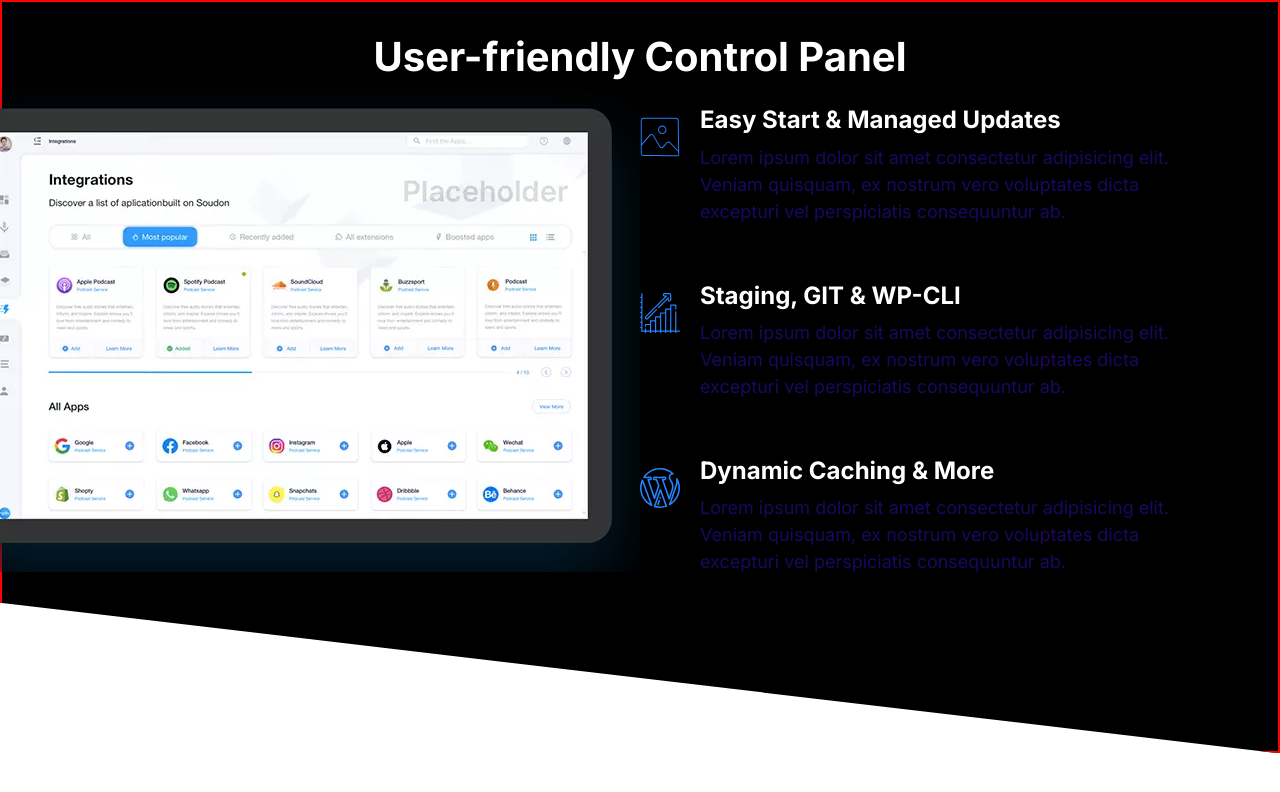
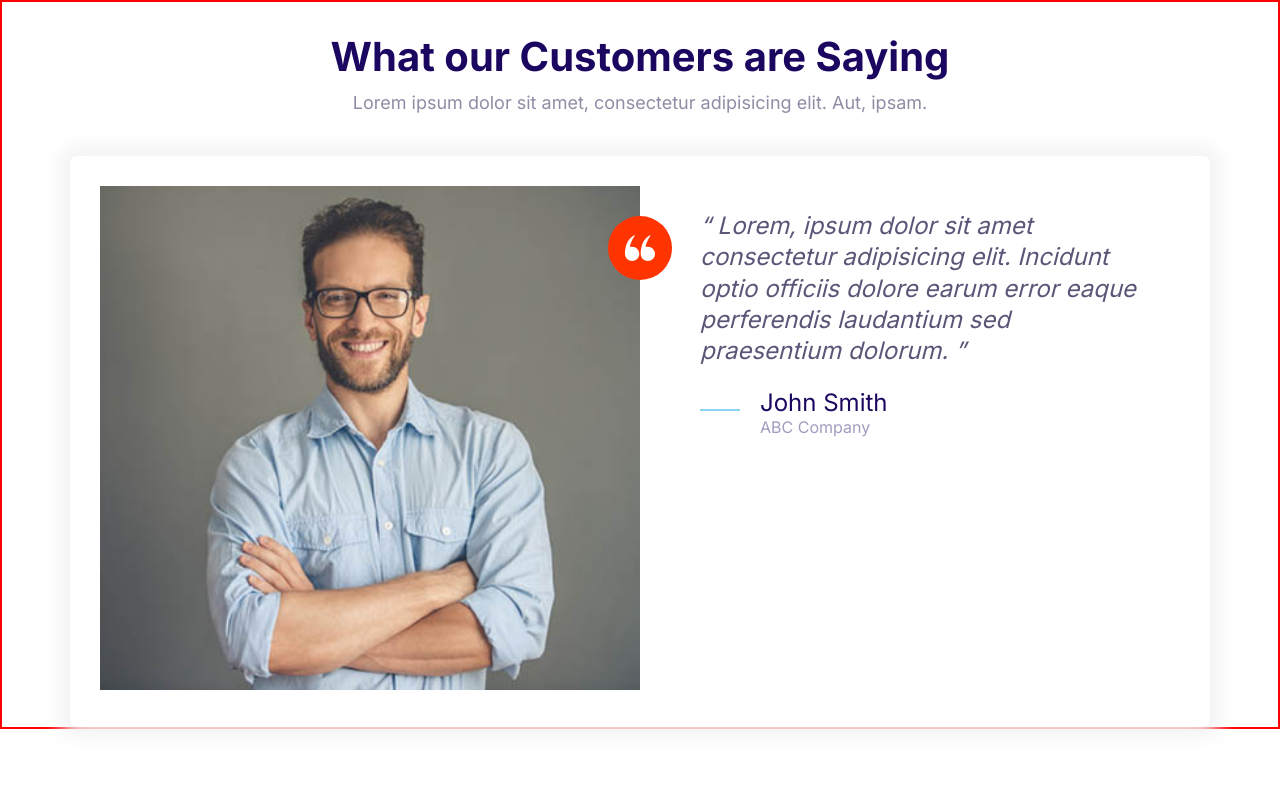
Before and after one commit to SandipPunalkar/moshify, a plain HTML site: page index.html in a window 1280 px wide. Drawn offline with Linux system fonts and the light colour scheme; files whose address does not match are found by name.

Commit message:
Build the block testimonials component.

```diff
--- a/css/styles.css
+++ b/css/styles.css
@@ -527,6 +527,7 @@ a {
 }
 .block__header {
   text-align: center;
+  margin-bottom: 4rem;
 }
 .block__heading {
   margin-top: 0;
--- a/index.html
+++ b/index.html
@@ -15,75 +15,49 @@
     <title>Document</title>
   </head>
   <body>
-    <section class="block block--dark block--skewed-right block-showcase">
+    <section class="block">
       <header class="block__header">
-        <h2>User-friendly Control Panel</h2>
+        <h2>What our Customers are Saying</h2>
+        <p>
+          Lorem ipsum dolor sit amet, consectetur adipisicing elit. Aut, ipsam.
+        </p>
       </header>
-      <div class="container grid grid--1x2">
-        <picture class="block-showcase__image">
-          <source
-            type="image/webp"
-            srcset="images/ipad.webp 1x, images/ipad@2x.webp 2x"
+      <div class="container">
+        <div class="card testimonial">
+          <div class="grid grid--1x2">
+            <div class="testimonial__image">
+              <img
+                src="images/testimonial.jpg"
+                alt="A happy, smiling customer"
               />
-          <source
-            type="image/png"
-            srcset="images/ipad.png 1x, images/ipad@2x.png 2x"
-          />
-          <img src="images/ipad.png" alt="" />
-        </picture>
-        <ul class="list">
-          <li>
+              <span class="icon-container icon-container--accent">
+                <svg class="icon icon--white icon--small">
+                  <use xlink:href="images/sprite.svg#quotes"></use>
+                </svg>
+              </span>
+            </div>
+            <blockquote class="quote">
+              <p class="quote__text">
+                Lorem, ipsum dolor sit amet consectetur adipisicing elit.
+                Incidunt optio officiis dolore earum error eaque perferendis
+                laudantium sed praesentium dolorum.
+              </p>
+              <footer>
                 <div class="media">
                   <div class="media__image">
-                <svg class="icon icon--primary">
-                  <use xlink:href="images/sprite.svg#snap"></use>
+                    <svg class="icon icon--primary quote__line">
+                      <use xlink:href="images/sprite.svg#line"></use>
                     </svg>
                   </div>
                   <div class="media__body">
-                <h3 class="media__title">Easy Start & Managed Updates</h3>
-                <p>
-                  Lorem ipsum dolor sit amet consectetur adipisicing elit.
-                  Veniam quisquam, ex nostrum vero voluptates dicta excepturi
-                  vel perspiciatis consequuntur ab.
-                </p>
+                    <h3 class="media__title quote__author">John Smith</h3>
+                    <p class="quote__organization">ABC Company</p>
                   </div>
                 </div>
-          </li>
-          <li>
-            <div class="media">
-              <div class="media__image">
-                <svg class="icon icon--primary">
-                  <use xlink:href="images/sprite.svg#growth"></use>
-                </svg>
-              </div>
-              <div class="media__body">
-                <h3 class="media__title">Staging, GIT & WP-CLI</h3>
-                <p>
-                  Lorem ipsum dolor sit amet consectetur adipisicing elit.
-                  Veniam quisquam, ex nostrum vero voluptates dicta excepturi
-                  vel perspiciatis consequuntur ab.
-                </p>
+              </footer>
+            </blockquote>
           </div>
         </div>
-          </li>
-          <li>
-            <div class="media">
-              <div class="media__image">
-                <svg class="icon icon--primary">
-                  <use xlink:href="images/sprite.svg#wordpress"></use>
-                </svg>
-              </div>
-              <div class="media__body">
-                <h3 class="media__title">Dynamic Caching & More</h3>
-                <p>
-                  Lorem ipsum dolor sit amet consectetur adipisicing elit.
-                  Veniam quisquam, ex nostrum vero voluptates dicta excepturi
-                  vel perspiciatis consequuntur ab.
-                </p>
-              </div>
-            </div>
-          </li>
-        </ul>
       </div>
     </section>
 
```
Also changed, not shown: components/block-testimonials.html (added, +40 -0 lines). Lines whose indentation alone changed are shown as unchanged.
